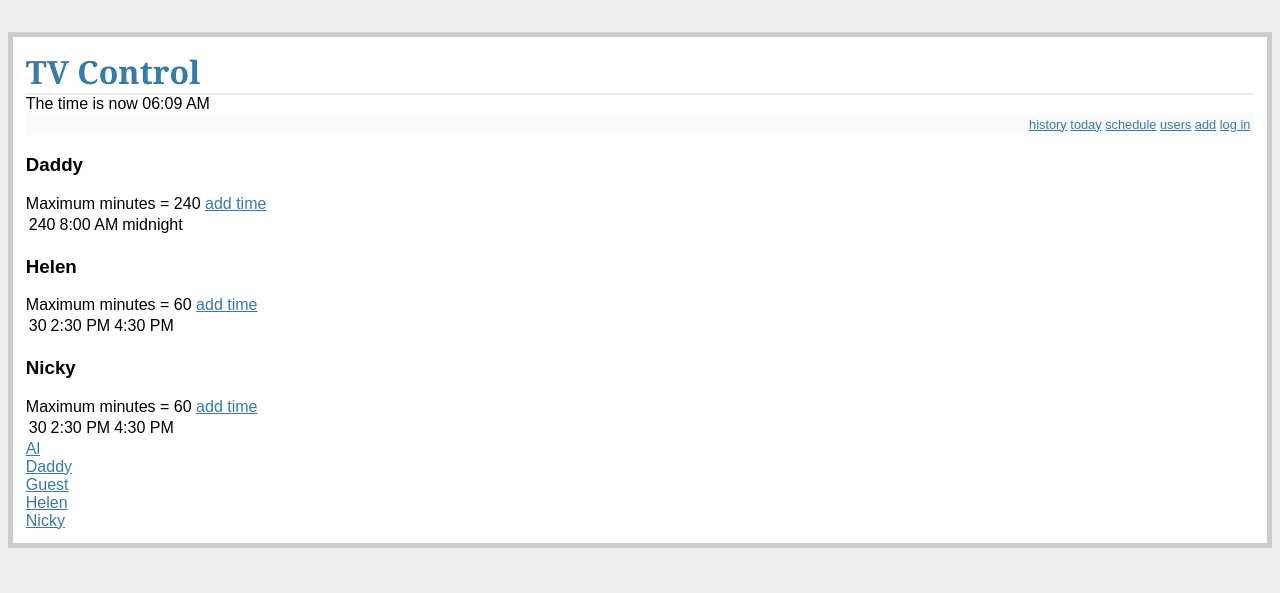
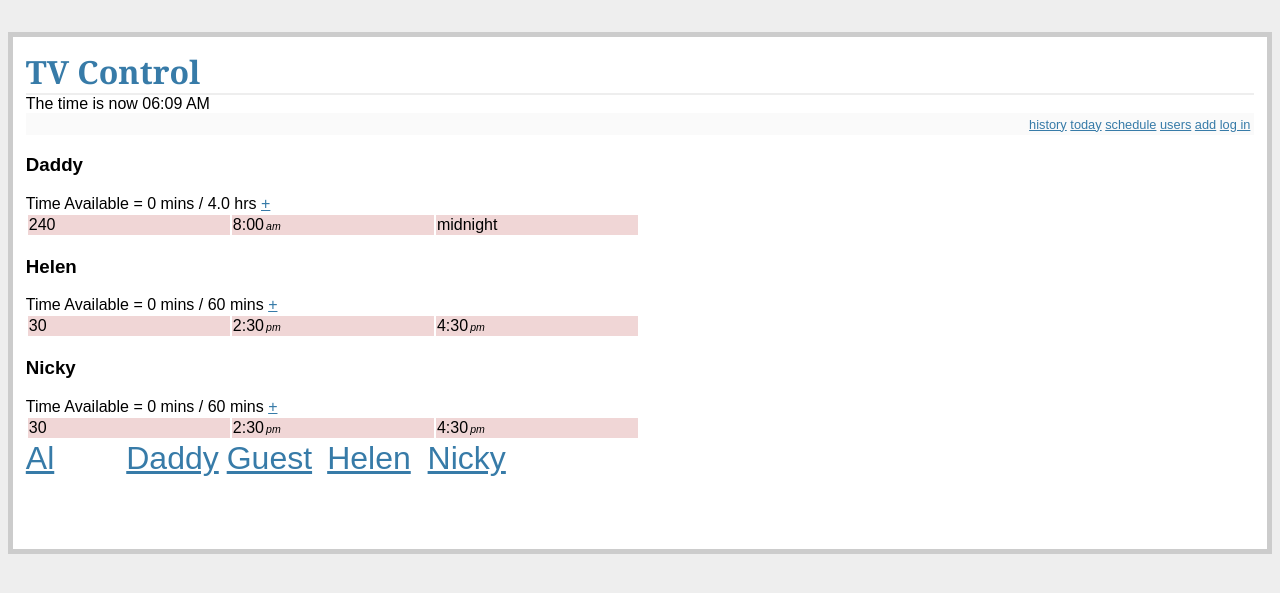
Before and after one commit to theodox/powertail, a Flask app: page /today in a window 1280 px wide. Shown: the top 593 px of the page. Run offline with Flask 2, Linux system fonts and the light colour scheme; data comes from the database, SQL or seed files in the repository.

Commit message:
starting to format

```diff
--- a/__main__.py
+++ b/__main__.py
@@ -1,9 +1,10 @@
-import power
-from flask import Flask, request, session, g, redirect, url_for, abort, render_template, flash
 import sys
-from db import connect_db, init_db, display_time, current_interval, add_credits
 import time
-from collections import  OrderedDict
+
+from flask import Flask, request, session, g, redirect, url_for, render_template, flash
+
+from db import connect_db, init_db, display_time, current_interval, add_credits, time_fmt
+import datetime
 
 # configuration
 
@@ -11,6 +12,9 @@
 SECRET_KEY = 'development key'
 USERNAME = 'admin'
 PASSWORD = 'default'
+
+
+
 
 app = Flask(__name__)
 app.config.from_object(__name__)
@@ -61,21 +65,26 @@
 def users():
     cur = g.db.execute('select name, balance, cap, replenished from kids WHERE name NOT  like "System"')
     entries = [dict(kid=row[0], balance=row[1], cap=row[2], replenished=row[3]) for row in cur.fetchall()]
-    return render_template('show_kids.html', kids=entries)
+    return render_template('users.html', kids=entries)
 
 
 @app.route('/today')
 def today():
 
     day_num = int(time.strftime("%w"))
+    now = datetime.datetime.now()
+    test = now.hour + (now.minute / 60.0)
     results = dict()
     users = g.db.execute("SELECT name FROM kids WHERE NAME NOT LIKE 'System'").fetchall()
     users = [k[0] for k in users]
     for u in users:
+        interval = current_interval(u)
         cap, entries = get_schedule_for_user(u)
         today = [e for e in entries if e['day_num'] == day_num]
+        for e in today:
+            e['valid'] = e['off_num'] > test
         if today:
-            results[u] = cap, today
+            results[u] = time_fmt(cap), time_fmt(interval.balance), today
 
 
 
@@ -175,7 +184,9 @@
             'on': display_time(row[1]),
             'off': display_time(row[2]),
             'add': repl[day],
-            'day_num': day
+            'day_num': day,
+            'on_num': row[1],
+            'off_num': row[2]
         }
 
     entries = [row_fmt(row) for row in schedule.fetchall()]
--- a/db.py
+++ b/db.py
@@ -12,11 +12,11 @@
     if time >= 24:
         return "midnight"
     hrs = int(time) % 12
-    am = "AM"
+    am = "<sup>am</sup>"
     if time >= 12:
-        am = "PM"
+        am = "<sup>pm</sup>"
     minutes = int((time - int(time)) * 60)
-    return "{}:{:02d} {}".format(hrs, minutes, am)
+    return "{}:{:02d}{}".format(hrs, minutes, am)
 
 
 def init_db(app):
@@ -112,3 +112,10 @@
     if not kid:
         return
     connection.execute("INSERT INTO history (kids_name, event) VALUES (?,?)", (kid, message))
+
+
+def time_fmt(mins):
+    if mins > 60:
+        hrs = mins / 60.0
+        return "{:.1f} hrs".format(hrs)
+    return "{} mins".format(int(mins))
--- a/static/style.css
+++ b/static/style.css
@@ -1,19 +1,153 @@
-body            { font-family: sans-serif; background: #eee; font-size: 16px}
-a, h1, h2       { color: #377ba8; }
-h1, h2          { font-family: 'Georgia', serif; margin: 0; }
-h1              { border-bottom: 2px solid #eee; }
-h2              { font-size: 1.2em; }
+body {
+    font-family: sans-serif;
+    background: #eee;
+    font-size: 16px
+}
 
-.page           { margin: 2em auto; border: 5px solid #ccc;
-                  padding: 0.8em; background: white; }
-.entries        { list-style: none; margin: 0; padding: 0; }
-.entries li     { margin: 0.8em 1.2em; }
-.entries li h2  { margin-left: -1em; }
-.add-entry      { font-size: 0.9em; border-bottom: 1px solid #ccc; }
-.add-entry dl   { font-weight: bold; }
-.metanav        { text-align: right; font-size: 0.8em; padding: 0.3em;
-                  margin-bottom: 1em; background: #fafafa; }
-.flash          { background: #cee5F5; padding: 0.5em;
-                  border: 1px solid #aacbe2; }
-.error          { background: #f0d6d6; padding: 0.5em; }
-.main_info      { font-size: 16pt}
+a, h1, h2 {
+    color: #377ba8;
+}
+
+h1, h2 {
+    font-family: 'Georgia', serif;
+    margin: 0;
+}
+
+h1 {
+    border-bottom: 2px solid #eee;
+}
+
+h2 {
+    font-size: 1.2em;
+}
+
+.page {
+    margin: 2em auto;
+    border: 5px solid #ccc;
+    padding: 0.8em;
+    background: white;
+}
+
+.entries {
+    list-style: none;
+    margin: 0;
+    padding: 0;
+}
+
+.entries li {
+    margin: 0.8em 1.2em;
+}
+
+.entries li h2 {
+    margin-left: -1em;
+}
+
+.add-entry {
+    font-size: 0.9em;
+    border-bottom: 1px solid #ccc;
+}
+
+.add-entry dl {
+    font-weight: bold;
+}
+
+.metanav {
+    text-align: right;
+    font-size: 0.8em;
+    padding: 0.3em;
+    margin-bottom: 1em;
+    background: #fafafa;
+}
+
+.flash {
+    background: #cee5F5;
+    padding: 0.5em;
+    border: 1px solid #aacbe2;
+}
+
+.error {
+    background: #f0d6d6;
+    padding: 0.5em;
+}
+
+.main_info {
+    font-size: 16pt
+}
+
+.interval_True {
+    background: white;
+}
+
+.interval_False {
+    background: #cccccc;
+    color: crimson
+}
+
+.interval_table tbody {
+    width: 500px;
+    margin: 2em;
+}
+
+.interval_table td {
+    width: 20%;
+}
+
+.interval_table tr:nth-child(odd) {
+    background-color: #f0d6d6;
+    background-blend-mode: multiply;
+}
+
+sup {
+    font-size: 66%;
+    vertical-align: middle;
+    padding-left: .2em;
+    font-style: italic;
+}
+
+.history_table tbody {
+    width: 60%;
+    table-layout: fixed;
+}
+
+.history_table tr:first-child {
+    color: black
+}
+
+.history_table td:first-child {
+    color: darkgrey
+}
+
+.history_table td {
+    width: auto;
+    padding: 8px;
+}
+
+.history_table td:nth-child(2) {
+    font-weight: bold
+}
+
+.history_table tr {
+    color: darkgrey;
+}
+
+
+.user_table tbody {
+    width: 500px;
+    margin: 2em;
+}
+
+.user_table td {
+    width: 20%;
+}
+.user_table tr:nth-child(odd){
+    background: lightgrey;
+}
+
+.login_pic {
+    font-size: 32px;
+    display: inline-flex;
+    width: 96px;
+    height: 96px;
+    text-align: center;
+    vertical-align: middle;
+}
--- a/templates/history.html
+++ b/templates/history.html
@@ -1,6 +1,6 @@
 {% extends "layout.html" %}
 {% block body %}
-  <table class=historytable>
+  <table class=history_table>
   {% for entry in entries%}
      <tr><td>{{ entry.time }}</td><td>{{ entry.kid }}</td><td>{{ entry.msg }}</td></tr>
   {% endfor %}
--- a/templates/today.html
+++ b/templates/today.html
@@ -1,20 +1,21 @@
 {% extends "layout.html" %}
 {% block body %}
-    {% for kid, sched in entries.items() %}
+    {% for kid,  sched in entries.items() %}
         <div class="scheduleitem">
-            <h3> {{ kid }} </h3>
-            Maximum minutes = {{ sched[0] }}
-            <a href="{{ url_for('donate', username=kid) }}"> add time</a>
-            {% for eachentry in sched[1] %}
-                <table class=intervaltable>
+        <h3> {{ kid }} </h3>
+        Time Available =  {{ sched[1] }} / {{ sched[0] }}
 
-                    <tr>
-                        <td>{{ eachentry.add }}</td>
-                        <td>{{ eachentry.on }}</td>
-                        <td>{{ eachentry.off }}</td>
+        <a href="{{ url_for('donate', username=kid) }}">+</a>
+        <table class="interval_table" width="50%">
+
+        {% for eachentry in sched[2] %}
+            <tr >
+                        <td>{{ eachentry.add | safe }}</td>
+                        <td>{{ eachentry.on |safe }}</td>
+                        <td>{{ eachentry.off | safe }}</td>
                     </tr>
+            {% endfor %}
                 </table>
-            {% endfor %}
         </div>
     {% endfor %}
 {% endblock %}
--- a/templates/show_kids.html
+++ b/templates/users.html
@@ -1,6 +1,6 @@
 {% extends "layout.html" %}
 {% block body %}
-  <table class=kidtable>
+  <table class="user_table">
   <tr><th>user</th><th>balance</th><th>max</th><th>updated</th></tr>
   {% for kid in kids%}
      <tr><td><a href="{{ url_for('get_schedule', username=kid.kid)}}" >{{ kid.kid }}</a></td><td>{{ kid.balance|safe }}</td><td>{{ kid.cap }}</td><td>{{ kid.replenished }}</td></tr>
```
Also changed, not shown: templates/overall_schedule.html (+5 -5 lines), templates/schedule.html (+17 -6 lines).
